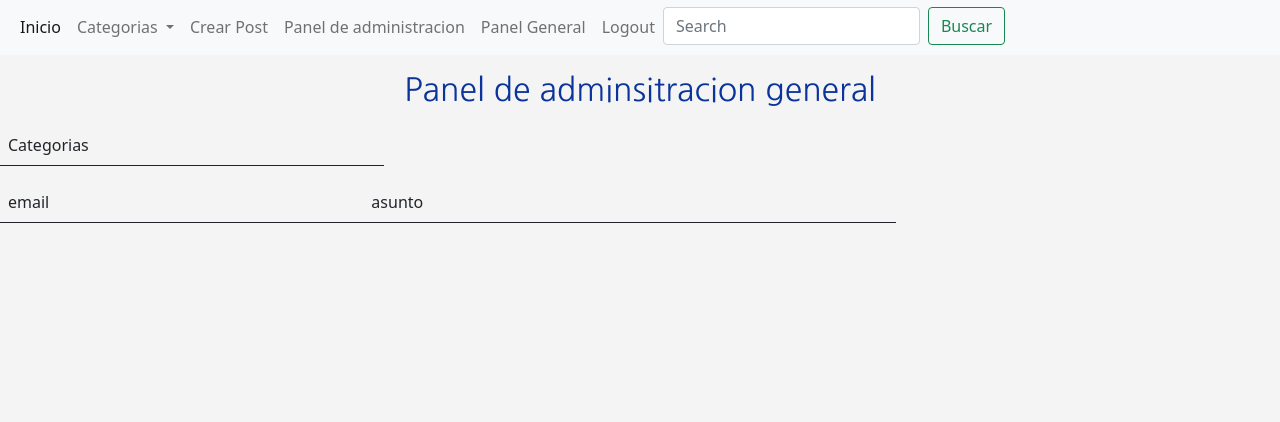
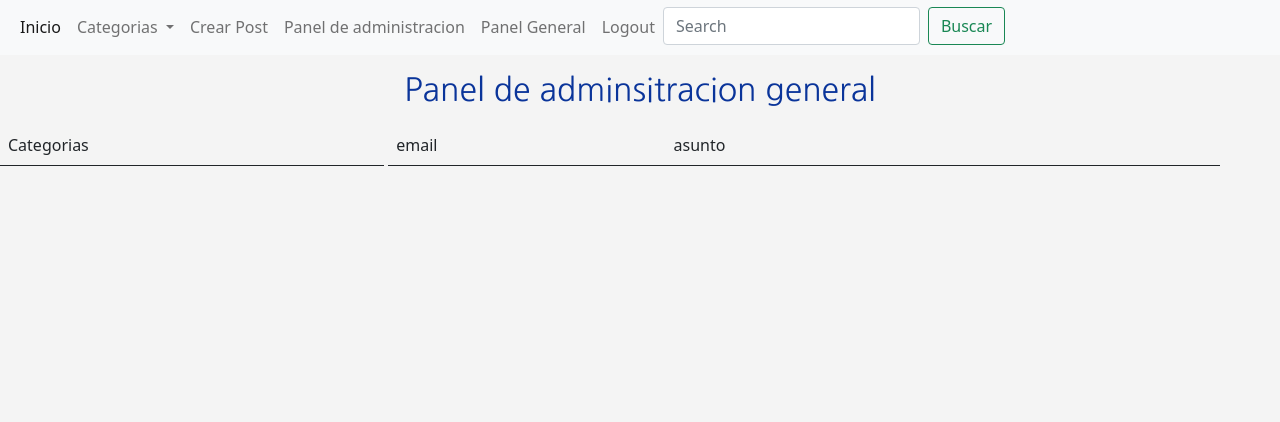
Before and after one commit to juanNH/TPCaC2124, a Flask app: page /panel_administrador in a window 1280 px wide. Shown: the part 281-703 px from the top of the page. Run offline with Flask 2, Linux system fonts and the light colour scheme; the visitor is signed in with stand-in values (Sample User, id 1); data that the repository does not hold is empty; some libraries are stand-ins or nearby versions.

Commit message:
add scroll a las tables, add funciones  y estilos a tablas admin

```diff
--- a/static/css/styles.css
+++ b/static/css/styles.css
@@ -66,19 +66,35 @@ p{
     text-align: center;
     margin:auto;
     padding: 0.5em;
-
 }
 
 .registro{
     width: 50%;
     margin: 0 auto;
 }
+/* Tablas de panel admin*/
+.panel-l{
+    display: inline-block;
+    width: 30%;
+    vertical-align: top;
+}
 .panel-r{
-    width: 30%;
+    display: inline-block;
+    width: 65%;
+    vertical-align: top;
 }
-.panel-l{
-    width: 70%;
-}
+table tbody {
+    display: block;
+    max-height: 700px;
+    overflow-y: scroll;
+  }
+
+  table thead, table tbody tr {
+    display: table;
+    width: 100%;
+    table-layout: fixed;
+  }
+
 header{
     width: 100%;
     height: 35vh;
--- a/templates/panel_admin.html
+++ b/templates/panel_admin.html
@@ -7,7 +7,7 @@ Panel admin
 
 {% block contenido %}
     <h2 class="titulopag">Panel de adminsitracion general</h2>
-    <div class="panel-r">
+    <div class="panel-l">
         <table class="table">
                 <thead>
                     <tr>
@@ -28,7 +28,7 @@ Panel admin
                 </tbody>
             </table>
     </div>
-    <div class="panel-l">
+    <div class="panel-r">
         <table class="table">
             <thead>
                 <tr>
```
